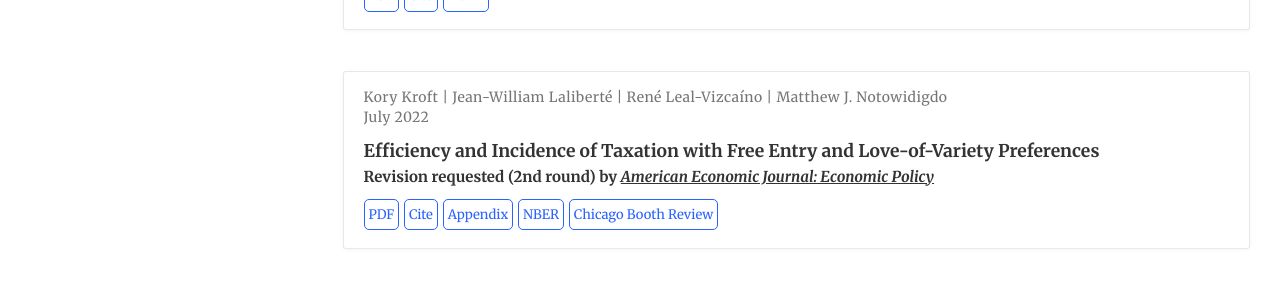
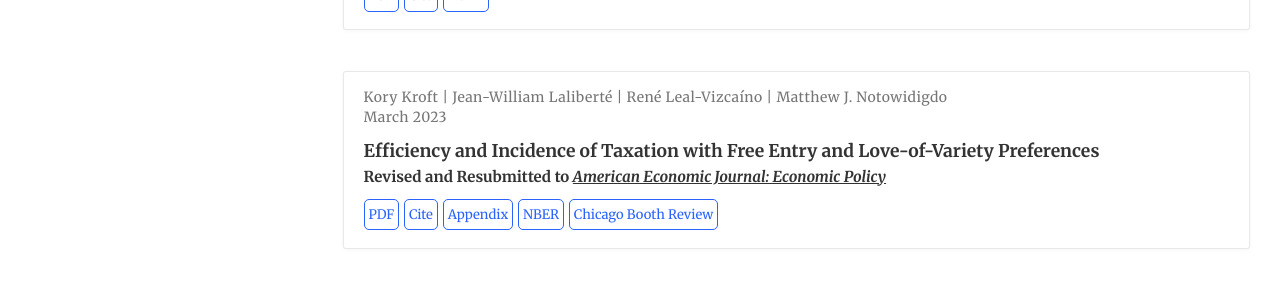
Before and after one commit to korykroft/korykroft.github.io, a Jekyll site: the page built from research/index.html, in a window 1280 px wide and 900 px high. Shown: the part 268-557 px from the top of the window. Built offline with Jekyll 4.4.1, drawn with Linux system fonts in a browser that asks for light colours.

Commit message:
Update index.html

```diff
--- a/research/index.html
+++ b/research/index.html
@@ -42,16 +42,16 @@ description:
       <div>
         <span>Kory Kroft</span> | <span>Jean-William Lalibert&eacute;</span> | <span>Ren&eacute; Leal-Vizca&iacute;no</span> | <span>Matthew J. Notowidigdo</span>
       </div>
-      <span class="article-date">July 2022</span>
+      <span class="article-date">March 2023</span>
     </div>
     <h3 class="article-title mb-1 mt-3">Efficiency and Incidence of Taxation with Free Entry and Love-of-Variety Preferences</h3>
     <div class="article-style">
-      <p><strong>Revision requested (2nd round) by <ins><em>American Economic Journal: Economic Policy</em></ins></strong>
+      <p><strong>Revised and Resubmitted to <ins><em>American Economic Journal: Economic Policy</em></ins></strong>
     </div>
     <div class="btn-links">
-      <a class="btn btn-outline-primary my-1 mr-1 btn-sm" href="/files/KLLN_taxation_2022.pdf" target="_blank" rel="noopener">PDF</a>
+      <a class="btn btn-outline-primary my-1 mr-1 btn-sm" href="/files/KLLN_variety_march2023.pdf" target="_blank" rel="noopener">PDF</a>
       <a class="btn btn-outline-primary my-1 mr-1 btn-sm" href="/files/bib/bib_KLVN.txt" target="_blank" rel="noopener">Cite</a>
-      <a class="btn btn-outline-primary my-1 mr-1 btn-sm" href="/files/KLLN_taxation_appendix_2022.pdf" target="_blank" rel="noopener">Appendix</a>
+      <a class="btn btn-outline-primary my-1 mr-1 btn-sm" href="/files/KLLN_variety_march2023_OA.pdf" target="_blank" rel="noopener">Appendix</a>
       <a class="btn btn-outline-primary my-1 mr-1 btn-sm" href="https://www.nber.org/papers/w28838" target="_blank" rel="noopener">NBER</a>
       <a class="btn btn-outline-primary my-1 mr-1 btn-sm" href="https://www.chicagobooth.edu/review/less-painful-way-raise-tax-revenue" target="_blank" rel="noopener">Chicago Booth Review</a>
       </div>
```
